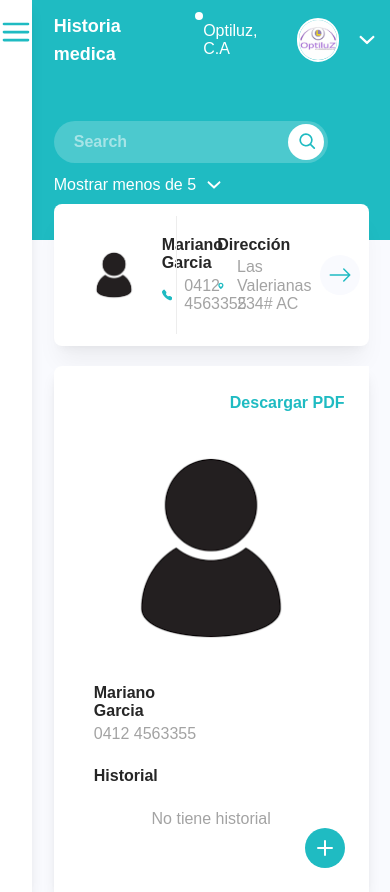
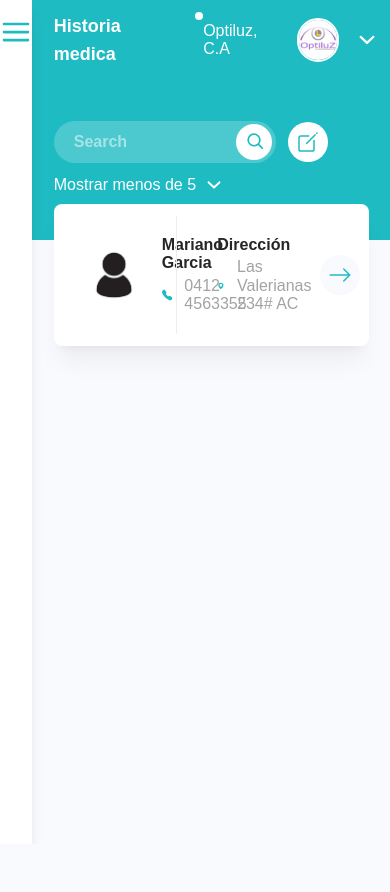
Before and after one commit to YTorresL/medicalhistory-app, a Next.js app: page / in a window 390 px wide. After the commit the page ends 844 px from the top, so only its background shows below. Built offline with nearby package versions, Linux system fonts and the light colour scheme.

Commit message:
PopUp y create

```diff
--- a/components/card-info.js
+++ b/components/card-info.js
@@ -1,8 +1,20 @@
+"use client"
 import Link from "next/link"
 import { IconMathPlus } from "./icons"
+import { useState } from "react"
+import { useOpen } from "@/hooks/useOpen"
+import { CreateInfo } from "./create-info"
 
 export function CardInfo(params) {
+  const [isCreateOpen] = useState(false) // Estado para controlar la apertura/cierre del mostrar un numero limitado de items
+  const { toggleView, getCreateStyle } = useOpen(isCreateOpen) // Usa el hook useOpen para controlar la visibilidad del límite // Usa el hook useOpen para controlar la visibilidad de la configuración
+
+  const handleCreateToggle = () => {
+    toggleView()
+  }
+
   return (
+    <>
       <div className="relative flex flex-col w-full gap-6 p-10 bg-white rounded-tl-lg shadow-lg">
         <Link className="flex justify-end w-full -mt-3" href={""}>
           <span className="text-[#1FBBC2] transition ease-out duration-150 hover:text-[#1fafc2] font-bold -mr-4">
@@ -22,9 +34,18 @@ export function CardInfo(params) {
             <span className="text-neutral-400">No tiene historial</span>
           </div>
         </div>
-      <button className="absolute bottom-6 right-6 rounded-full p-2 transition ease-out duration-150 bg-[#1FBBC2] hover:bg-[#1fafc2]">
+        <button
+          onClick={handleCreateToggle}
+          className="absolute bottom-6 right-6 rounded-full p-2 transition ease-out duration-150 bg-[#1FBBC2] hover:bg-[#1fafc2]"
+        >
           <IconMathPlus className="w-6 h-6 text-white" />
         </button>
       </div>
+      <CreateInfo
+        getCreateViewStyle={getCreateStyle}
+        handleToggle={handleCreateToggle}
+        title="Agregar al historial"
+      />
+    </>
   )
 }
--- a/components/card-preview.js
+++ b/components/card-preview.js
@@ -1,7 +1,6 @@
-import { CardInfo } from "./card-info"
 import { IconArrowRight, IconMapPin, IconTelephoneFill } from "./icons"
 
-export function CardPreview(params) {
+export function CardPreview({ name, phone, address }) {
   return (
     <>
       <div>
@@ -33,9 +32,6 @@ export function CardPreview(params) {
           </div>
         </div>
       </div>
-      <div className="w-[88%] mx-auto lg:hidden">
-        <CardInfo />
-      </div>
     </>
   )
 }
--- /dev/null
+++ b/components/create-info.js
@@ -0,0 +1,29 @@
+import { IconClose } from "./icons"
+
+export function CreateInfo({ getCreateViewStyle, handleToggle, title }) {
+  return (
+    <div
+      className={`${getCreateViewStyle()} bg-black/40 flex items-center justify-center z-[2000] top-0 bottom-0 right-0 left-0`}
+    >
+      <div className="w-5/6 p-3 bg-white rounded-lg h-5/6">
+        <div className="flex justify-between border-b border-[#EDEDED] pb-3">
+          <div className="flex items-center justify-center w-full">
+            <span className="text-[#1FBBC2]">{title}</span>
+          </div>
+          <div>
+            <button
+              onClick={handleToggle}
+              className="flex p-2 items-center justify-center h-10 w-10  rounded-full bg-[#eeeeee] transition ease-out duration-150"
+            >
+              <IconClose
+                className="w-full text- [#1FBBC2] h-full"
+                stroke="#1FBBC2"
+                fill="#1FBBC2"
+              />
+            </button>
+          </div>
+        </div>
+      </div>
+    </div>
+  )
+}
--- a/components/header.js
+++ b/components/header.js
@@ -1,17 +1,21 @@
 "use client"
 import Image from "next/image"
-import { IconDownOpenMini, IconSearch } from "./icons"
+import { IconCreateOutline, IconDownOpenMini, IconSearch } from "./icons"
 import Link from "next/link"
 import { useState } from "react"
 import { useOpen } from "@/hooks/useOpen"
+import { CreateInfo } from "./create-info"
 
 export function Header() {
   const [isConfigOpen] = useState(false) // Estado para controlar la apertura/cierre de la configuración
   const [isLimitOpen] = useState(false) // Estado para controlar la apertura/cierre del mostrar un numero limitado de items
+  const [isCreateOpen] = useState(false) // Estado para controlar la apertura/cierre del mostrar un numero limitado de items
   const { toggleView: toggleConfigView, getViewStyle: getConfigViewStyle } =
     useOpen(isConfigOpen) // Usa el hook useOpen para controlar la visibilidad de la configuración
   const { toggleView: toggleLimitView, getViewStyle: getLimitViewStyle } =
     useOpen(isLimitOpen) // Usa el hook useOpen para controlar la visibilidad del límite // Usa el hook useOpen para controlar la visibilidad de la configuración
+  const { toggleView: toggleCreateView, getCreateStyle: getCreateViewStyle } =
+    useOpen(isCreateOpen) // Usa el hook useOpen para controlar la visibilidad del límite // Usa el hook useOpen para controlar la visibilidad de la configuración
 
   const handleConfigToggle = () => {
     toggleConfigView()
@@ -19,6 +23,10 @@ export function Header() {
 
   const handleLimitToggle = () => {
     toggleLimitView()
+  }
+
+  const handleCreateToggle = () => {
+    toggleCreateView()
   }
 
   return (
@@ -43,7 +51,7 @@ export function Header() {
           </button>
         </div>
         <div
-          className={`${getConfigViewStyle()} transition ease-out duration-150 absolute z-[1000] shadow-xl shadow-black/5 bg-white top-[76px] right-5 w-56 grid rounded-lg border-[#EDEDED] border justify-center`}
+          className={`${getConfigViewStyle()} transition ease-out duration-150 absolute z-[500] shadow-xl shadow-black/5 bg-white top-[76px] right-5 w-56 grid rounded-lg border-[#EDEDED] border justify-center`}
         >
           <Link
             className="text-[#1FBBC2] p-3 border-b border-[#EDEDED]"
@@ -58,7 +66,8 @@ export function Header() {
       </div>
       <div className="grid items-center lg:w-[64%] w-10/12 h-40">
         <div className="flex flex-col gap-2 lg:items-center lg:justify-between lg:flex-row">
-          <form className="lg:w-3/6 ">
+          <div className="flex items-center gap-3 lg:w-3/5 ">
+            <form className="w-full">
               <label for="search" class="text-white sr-only">
                 Search
               </label>
@@ -79,6 +88,25 @@ export function Header() {
                 </button>
               </div>
             </form>
+            <div>
+              <button
+                onClick={handleCreateToggle}
+                className="flex p-2 items-center justify-center h-10 w-10 bg-white rounded-full hover:bg-[#eeeeee] transition ease-out duration-150"
+              >
+                <IconCreateOutline
+                  className="w-full h-full"
+                  stroke="#1FBBC2"
+                  fill="#1FBBC2"
+                />
+              </button>
+              <CreateInfo
+                getCreateViewStyle={getCreateViewStyle}
+                handleToggle={handleCreateToggle}
+                title="Crear un cliente"
+              />
+            </div>
+          </div>
+
           <button
             className="flex items-center gap-1"
             onClick={handleLimitToggle}
@@ -87,7 +115,7 @@ export function Header() {
             <IconDownOpenMini className="w-7 h-7" />
           </button>
           <div
-            className={`${getLimitViewStyle()} transition ease-out duration-150 absolute z-[1000] shadow-xl shadow-black/5 bg-white top-[180px] right-[33%] w-56 grid rounded-lg border-[#EDEDED] border justify-center`}
+            className={`${getLimitViewStyle()} transition ease-out duration-150 absolute z-[500] shadow-xl shadow-black/5 bg-white top-[180px] right-[33%] w-56 grid rounded-lg border-[#EDEDED] border justify-center`}
           >
             <Link
               className="text-[#1FBBC2] p-3 border-b border-[#EDEDED]"
--- a/components/icons.js
+++ b/components/icons.js
@@ -67,3 +67,26 @@ export function IconMathPlus(props) {
     </svg>
   )
 }
+
+export function IconCreateOutline(props) {
+  return (
+    <svg viewBox="0 0 512 512" fill="currentColor" {...props}>
+      <path
+        fill="none"
+        strokeLinecap="round"
+        strokeLinejoin="round"
+        strokeWidth={32}
+        d="M384 224v184a40 40 0 01-40 40H104a40 40 0 01-40-40V168a40 40 0 0140-40h167.48"
+      />
+      <path d="M459.94 53.25a16.06 16.06 0 00-23.22-.56L424.35 65a8 8 0 000 11.31l11.34 11.32a8 8 0 0011.34 0l12.06-12c6.1-6.09 6.67-16.01.85-22.38zM399.34 90L218.82 270.2a9 9 0 00-2.31 3.93L208.16 299a3.91 3.91 0 004.86 4.86l24.85-8.35a9 9 0 003.93-2.31L422 112.66a9 9 0 000-12.66l-9.95-10a9 9 0 00-12.71 0z" />
+    </svg>
+  )
+}
+
+export function IconClose(props) {
+  return (
+    <svg viewBox="0 0 512 512" fill="currentColor" {...props}>
+      <path d="M289.94 256l95-95A24 24 0 00351 127l-95 95-95-95a24 24 0 00-34 34l95 95-95 95a24 24 0 1034 34l95-95 95 95a24 24 0 0034-34z" />
+    </svg>
+  )
+}
--- a/components/sidebar.js
+++ b/components/sidebar.js
@@ -2,11 +2,11 @@ import { Menu } from "./icons"
 
 export function SideBar() {
   return (
-    <aside className="w-[78px] min-h-screen bg-white grid shadow-lg z-50">
-      <div className="flex justify-center w-full h-16">
-        <button className="w-8 h-full">
+    <aside className="w-[78px] min-h-screen bg-white grid shadow-lg z-0">
+      <div className="flex items-center justify-center w-full h-16">
+        <div className="w-8 h-auto">
           <Menu fill="#1FBBC2" />
-        </button>
+        </div>
       </div>
     </aside>
   )
--- a/hooks/useOpen.js
+++ b/hooks/useOpen.js
@@ -18,8 +18,13 @@ export function useOpen(initialView) {
     return open === STATE_VIEW.OPEN ? "block" : "hidden"
   }
 
+  const getCreateStyle = () => {
+    return open === STATE_VIEW.OPEN ? "absolute" : "hidden"
+  }
+
   return {
     toggleView,
     getViewStyle,
+    getCreateStyle,
   }
 }
```
Also changed, not shown: 1029 other files (tests, documents, lock files or other folders). Lines whose indentation alone changed are shown as unchanged.
